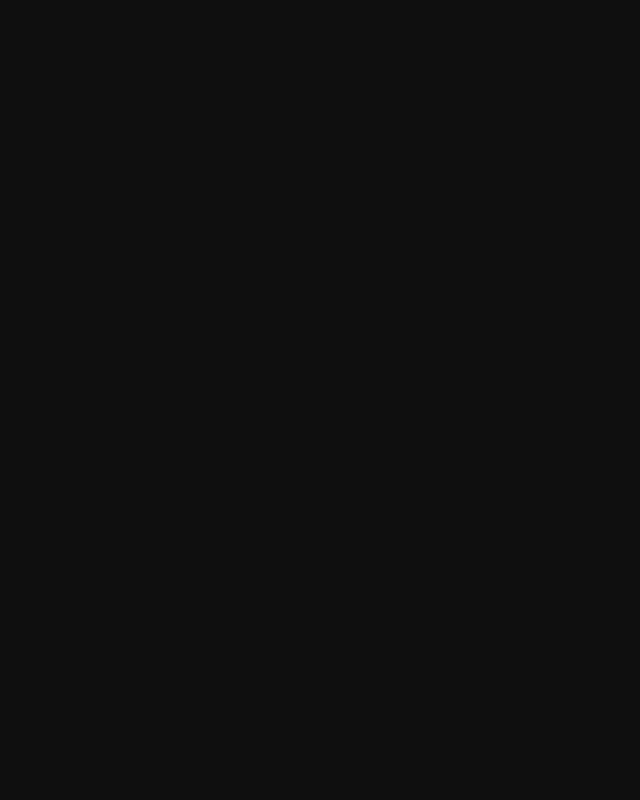
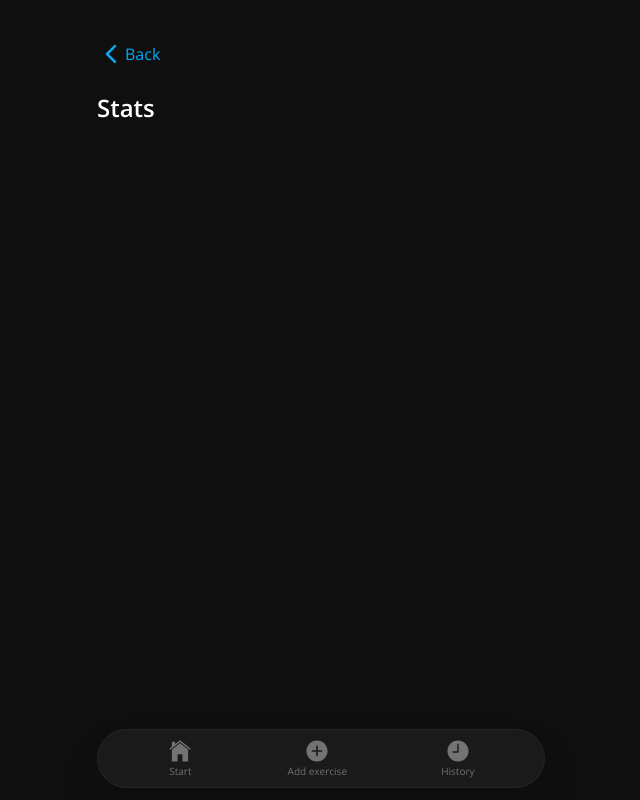
Before and after one commit to alexanderiksson/barbellbook, a React (Vite) app: page /stats in a window 1280 px wide. Before the commit this address had no page. Shown: the whole page, without its empty margins (319-959 px from the left). Built offline with nearby package versions, Linux system fonts and the light colour scheme.

Commit message:
Added stats page

```diff
--- a/src/App.tsx
+++ b/src/App.tsx
@@ -8,6 +8,7 @@ import History from "./pages/History";
 import Workout from "./pages/Workout";
 import WorkoutStats from "./pages/WorkoutStats";
 import ExportData from "./pages/ExportData";
+import Stats from "./pages/Stats";
 
 export default function App() {
     return (
@@ -21,6 +22,7 @@ export default function App() {
                         <Route path="/history/:id" element={<Workout />} />
                         <Route path="/history/:id/stats" element={<WorkoutStats />} />
                         <Route path="/export" element={<ExportData />} />
+                        <Route path="/stats" element={<Stats />} />
                     </Route>
                 </Routes>
             </WorkoutProvider>
--- a/src/components/pages/Workout/WorkoutMenu.tsx
+++ b/src/components/pages/Workout/WorkoutMenu.tsx
@@ -1,3 +1,5 @@
+/* THIS COMPONENT IS UNUSED */
+
 import { Link } from "react-router-dom";
 import { BiSolidEditAlt } from "react-icons/bi";
 import { IoIosStats } from "react-icons/io";
--- a/src/pages/History.tsx
+++ b/src/pages/History.tsx
@@ -81,7 +81,7 @@ export default function History() {
                         menuItems={[
                             {
                                 type: "link",
-                                label: "Migrate data",
+                                label: "Export data",
                                 icon: TbFileExport,
                                 to: "/export",
                             },
@@ -89,6 +89,7 @@ export default function History() {
                                 type: "link",
                                 label: "Stats",
                                 icon: IoIosStats,
+                                to: "/stats",
                             },
                         ]}
                     />
--- /dev/null
+++ b/src/pages/Stats.tsx
@@ -0,0 +1,11 @@
+import PageHeading from "../components/common/PageHeading";
+import BackButton from "../components/common/BackButton";
+
+export default function Stats() {
+    return (
+        <div className="content">
+            <BackButton to="/history" label="Back" />
+            <PageHeading>Stats</PageHeading>
+        </div>
+    );
+}
```
